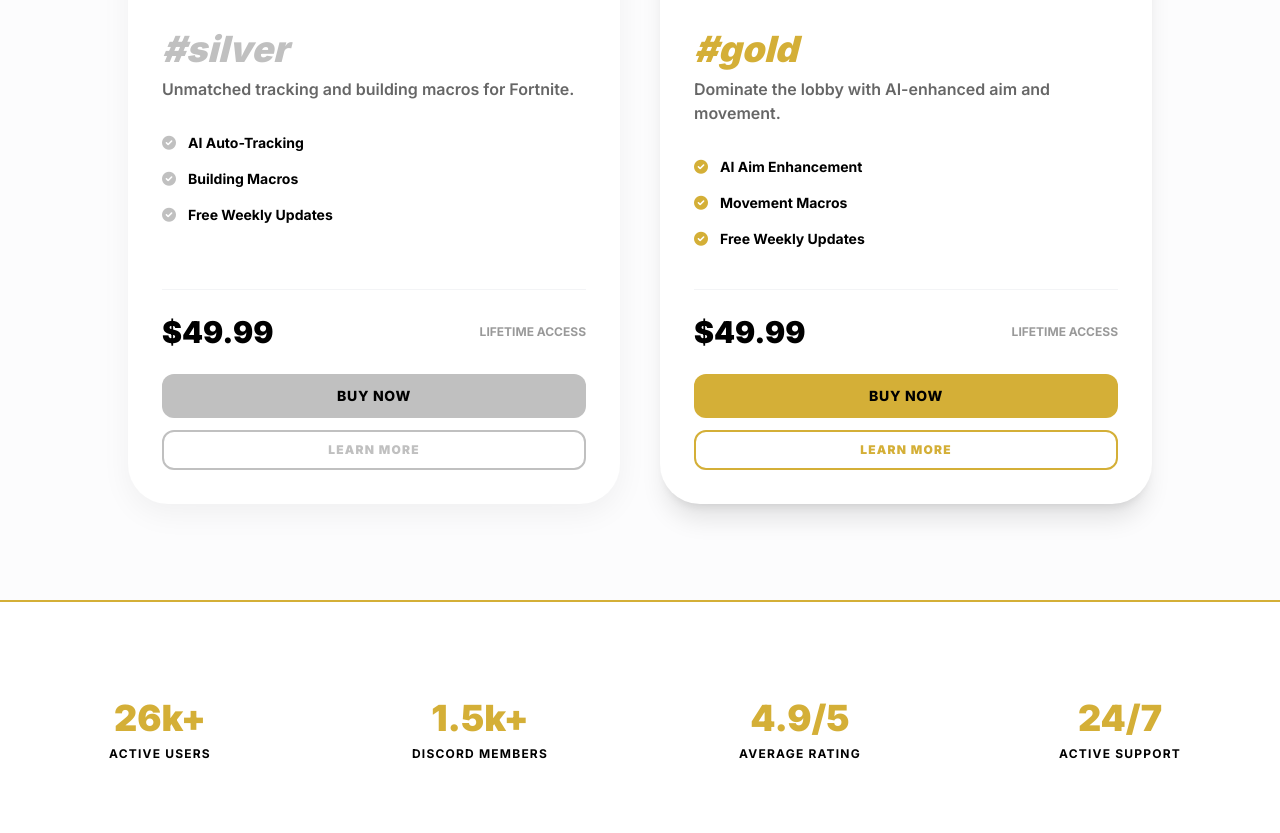
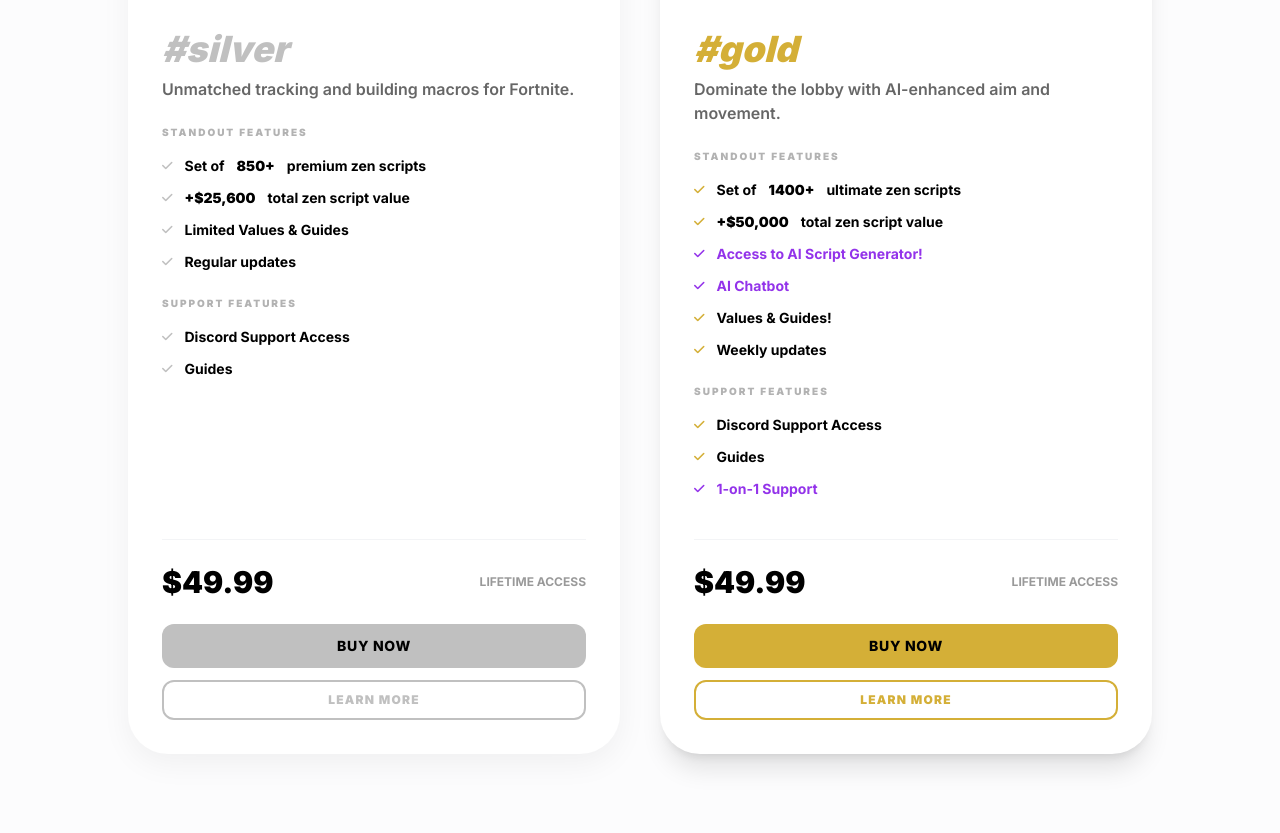
Before and after one commit to krakraboom123/gpchub.com, a website: page index.html in a window 1280 px wide. Shown: the part 1349-2182 px from the top of the page. Drawn offline with nearby package versions, Linux system fonts and the light colour scheme.

Commit message:
Add files via upload

```diff
--- a/index.html
+++ b/index.html
@@ -145,19 +145,38 @@
                     </div>
 
                     <h3 class="text-4xl font-black mb-2 silver-text italic">#silver</h3>
-                    <p class="text-black/60 mb-8 font-semibold">Unmatched tracking and building macros for Fortnite.</p>
+                    <p class="text-black/60 mb-6 font-semibold">Unmatched tracking and building macros for Fortnite.</p>
 
-                    <ul class="space-y-4 mb-10 flex-grow">
+                    <div class="space-y-6 mb-10 flex-grow">
+                        <div>
+                            <h4 class="text-[10px] font-black uppercase tracking-[0.2em] text-black/30 mb-4">Standout Features</h4>
+                            <ul class="space-y-3">
                                 <li class="flex items-center gap-3 font-bold text-sm">
-                            <i class="fa-solid fa-circle-check silver-text"></i> AI Auto-Tracking
+                                    <i class="fa-solid fa-check text-xs silver-text"></i> Set of <span class="font-black">850+</span> premium zen scripts
                                 </li>
                                 <li class="flex items-center gap-3 font-bold text-sm">
-                            <i class="fa-solid fa-circle-check silver-text"></i> Building Macros
+                                    <i class="fa-solid fa-check text-xs silver-text"></i> <span class="font-black">+$25,600</span> total zen script value
                                 </li>
                                 <li class="flex items-center gap-3 font-bold text-sm">
-                            <i class="fa-solid fa-circle-check silver-text"></i> Free Weekly Updates
+                                    <i class="fa-solid fa-check text-xs silver-text"></i> Limited Values & Guides
+                                </li>
+                                <li class="flex items-center gap-3 font-bold text-sm">
+                                    <i class="fa-solid fa-check text-xs silver-text"></i> Regular updates
                                 </li>
                             </ul>
+                        </div>
+                        <div>
+                            <h4 class="text-[10px] font-black uppercase tracking-[0.2em] text-black/30 mb-4">Support Features</h4>
+                            <ul class="space-y-3">
+                                <li class="flex items-center gap-3 font-bold text-sm">
+                                    <i class="fa-solid fa-check text-xs silver-text"></i> Discord Support Access
+                                </li>
+                                <li class="flex items-center gap-3 font-bold text-sm">
+                                    <i class="fa-solid fa-check text-xs silver-text"></i> Guides
+                                </li>
+                            </ul>
+                        </div>
+                    </div>
 
                     <div class="pt-6 border-t border-gray-100">
                         <div class="flex justify-between items-center mb-6">
@@ -187,19 +206,47 @@
                     </div>
 
                     <h3 class="text-4xl font-black mb-2 gold-text italic">#gold</h3>
-                    <p class="text-black/60 mb-8 font-semibold">Dominate the lobby with AI-enhanced aim and movement.</p>
+                    <p class="text-black/60 mb-6 font-semibold">Dominate the lobby with AI-enhanced aim and movement.</p>
 
-                    <ul class="space-y-4 mb-10 flex-grow">
+                    <div class="space-y-6 mb-10 flex-grow">
+                        <div>
+                            <h4 class="text-[10px] font-black uppercase tracking-[0.2em] text-black/30 mb-4">Standout Features</h4>
+                            <ul class="space-y-3">
                                 <li class="flex items-center gap-3 font-bold text-sm">
-                            <i class="fa-solid fa-circle-check gold-text"></i> AI Aim Enhancement
+                                    <i class="fa-solid fa-check text-xs gold-text"></i> Set of <span class="font-black">1400+</span> ultimate zen scripts
                                 </li>
                                 <li class="flex items-center gap-3 font-bold text-sm">
-                            <i class="fa-solid fa-circle-check gold-text"></i> Movement Macros
+                                    <i class="fa-solid fa-check text-xs gold-text"></i> <span class="font-black">+$50,000</span> total zen script value
+                                </li>
+                                <li class="flex items-center gap-3 font-bold text-sm text-purple-600">
+                                    <i class="fa-solid fa-check text-xs"></i> Access to AI Script Generator!
+                                </li>
+                                <li class="flex items-center gap-3 font-bold text-sm text-purple-600">
+                                    <i class="fa-solid fa-check text-xs"></i> AI Chatbot
                                 </li>
                                 <li class="flex items-center gap-3 font-bold text-sm">
-                            <i class="fa-solid fa-circle-check gold-text"></i> Free Weekly Updates
+                                    <i class="fa-solid fa-check text-xs gold-text"></i> Values & Guides!
+                                </li>
+                                <li class="flex items-center gap-3 font-bold text-sm">
+                                    <i class="fa-solid fa-check text-xs gold-text"></i> Weekly updates
                                 </li>
                             </ul>
+                        </div>
+                        <div>
+                            <h4 class="text-[10px] font-black uppercase tracking-[0.2em] text-black/30 mb-4">Support Features</h4>
+                            <ul class="space-y-3">
+                                <li class="flex items-center gap-3 font-bold text-sm">
+                                    <i class="fa-solid fa-check text-xs gold-text"></i> Discord Support Access
+                                </li>
+                                <li class="flex items-center gap-3 font-bold text-sm">
+                                    <i class="fa-solid fa-check text-xs gold-text"></i> Guides
+                                </li>
+                                <li class="flex items-center gap-3 font-bold text-sm text-purple-600">
+                                    <i class="fa-solid fa-check text-xs"></i> 1-on-1 Support
+                                </li>
+                            </ul>
+                        </div>
+                    </div>
 
                     <div class="pt-6 border-t border-gray-100">
                         <div class="flex justify-between items-center mb-6">
```
Lines whose indentation alone changed are shown as unchanged.
